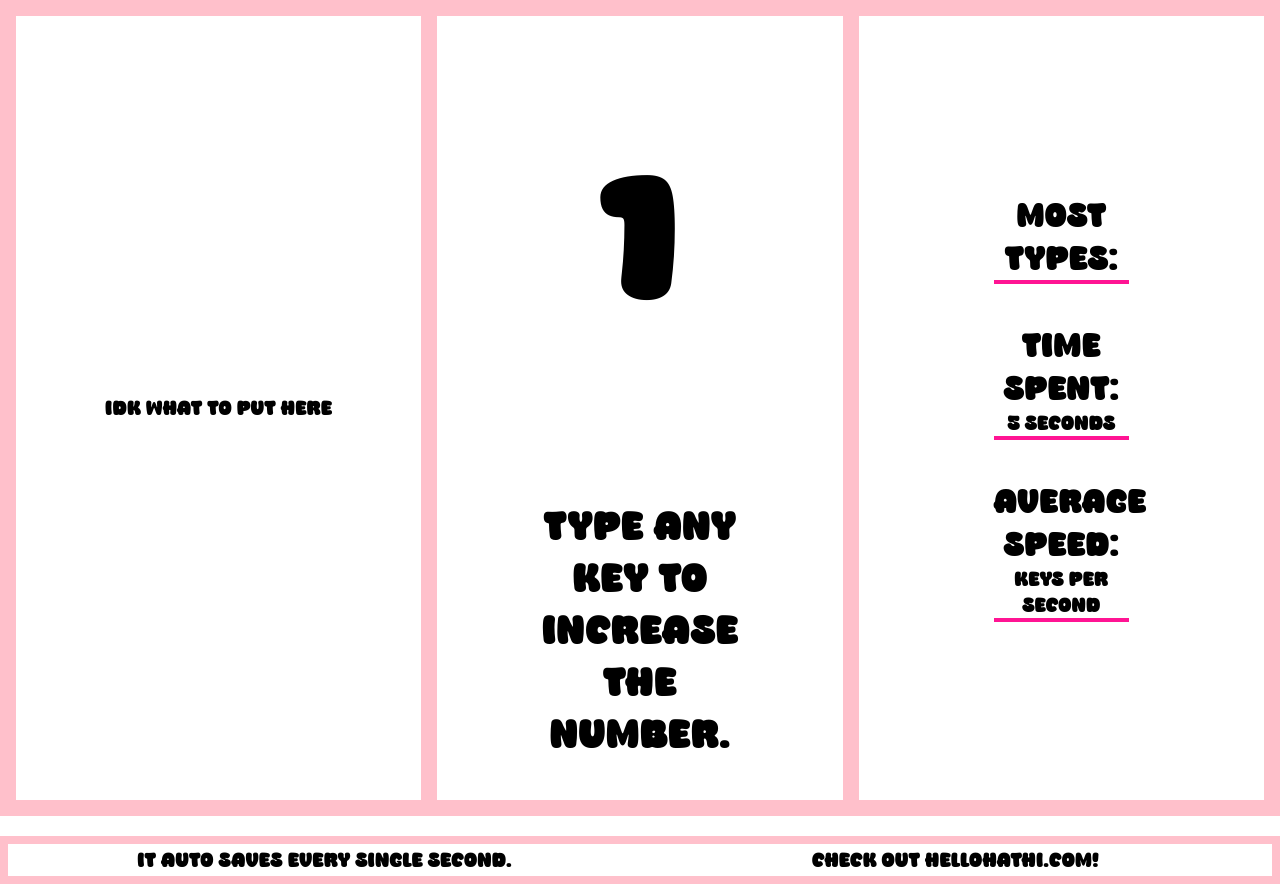
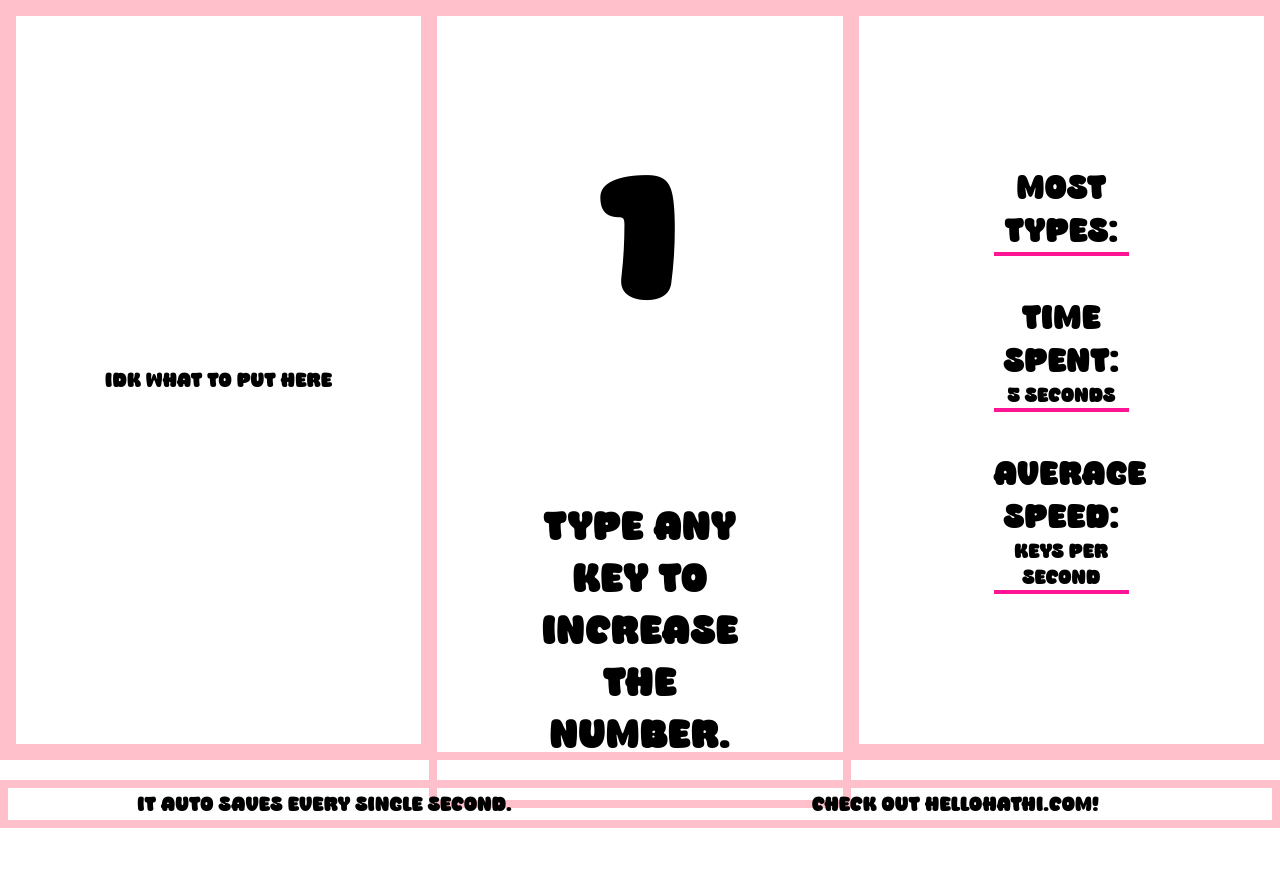
Before and after one commit to YuvyTheGreat/type, a plain HTML site: page index.html in a window 1280 px wide. After the commit the page ends 828 px from the top, so only its background shows below. Drawn offline with Linux system fonts and the light colour scheme.

Commit message:
Update style.css

```diff
--- a/style.css
+++ b/style.css
@@ -54,7 +54,8 @@ html, body {
 #game {
   display: flex; /* Stack the child elements vertically */
   width: 100%;
-  min-height: 100%; /* Ensure it takes up at least the full height */
+  height:95%;
+  min-height: 95%; /* Ensure it takes up at least the full height */
   border: 8px solid pink;
 }
 
```
